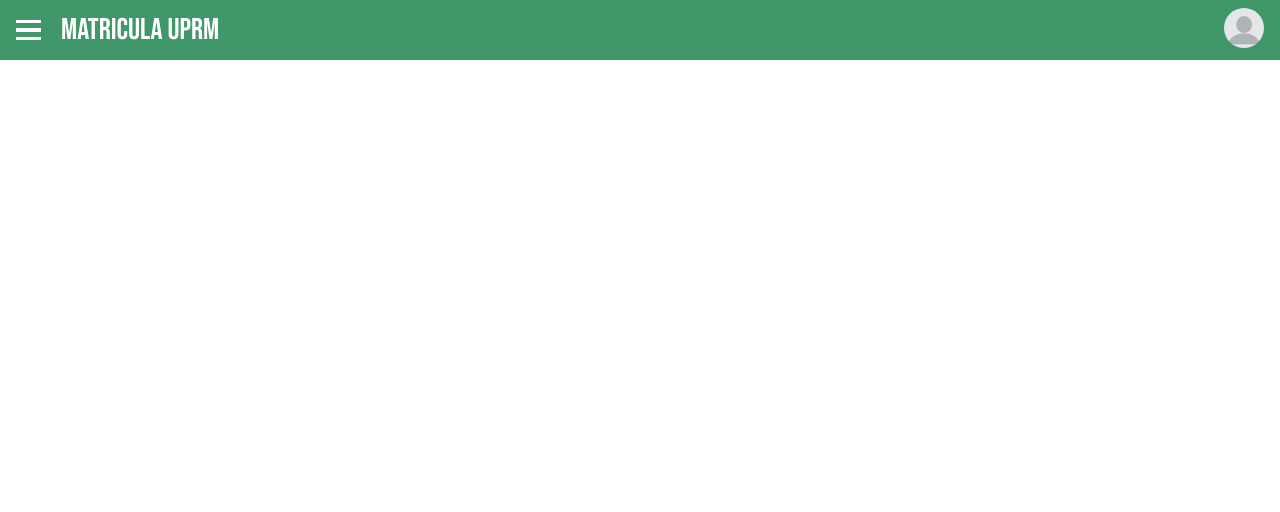
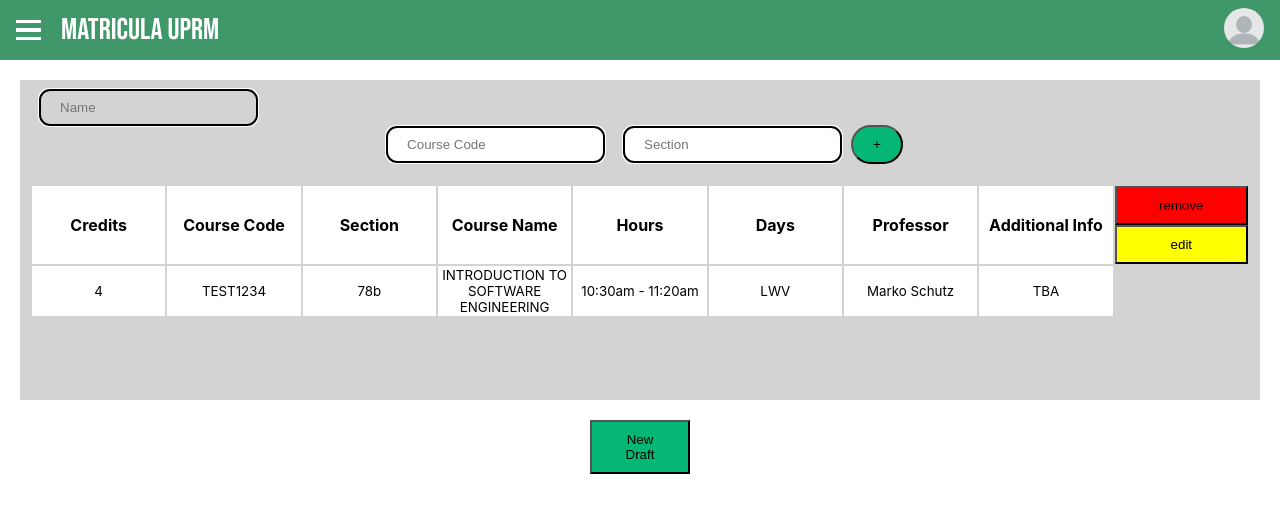
Before and after one commit to uprm-inso4101-2023-2024-s2/semester-project-studentenrollmentsystem, a React (Create React App) app: page /scheduledraft in a window 1280 px wide. Shown: the top 512 px of the page. Built offline with nearby package versions, Linux system fonts and the light colour scheme.

Commit message:
cosmetics of the scheduledrafts page

```diff
--- a/src/App.js
+++ b/src/App.js
@@ -9,6 +9,7 @@
 import OfferedCourses from './pages/OfferedCourses';
 import SignUp from './pages/SignUp';
 import LoginPage from './pages/Login';
+import ScheduleDrafts from './pages/ScheduleDrafts';
 
 export default function App() {
   return (
@@ -22,6 +23,7 @@
         <Route path="/login" element={<LoginPage />} />
         <Route path="/filter-test" element={<FilterTest />} />
         <Route path="/offered-courses" element={<OfferedCourses />} />
+        <Route path="/scheduledraft" element={<ScheduleDrafts />} />
         {/* Add more routes as necessary */}
       </Routes>
     </div>
--- a/src/components/navbar.js
+++ b/src/components/navbar.js
@@ -57,6 +57,9 @@
         <li onClick={closeNavItem}>
           <Link to="/filter-test">Filter-test</Link>
         </li>
+        <li onClick={closeNavItem}>
+          <Link to="/scheduledraft">Schedule Drafts</Link>
+        </li>
       </ul>
       <div className={styles.profile}>
         <Link to="/login">
--- /dev/null
+++ b/src/pages/ScheduleDrafts.js
@@ -0,0 +1,93 @@
+import React, { useState, useEffect, useRef } from "react";
+import styles from "../styles/pages/scheduledrafts.module.scss"
+
+export default function ScheduleDrafts() {
+
+  function validateSchedule(){
+    var courseCode = document.getElementById()
+  }
+
+
+
+
+  return(
+    <body>
+      <div className={styles.scheduleContainer}>
+        <div className={styles.scheduleHeader}>
+          <input className={styles.NameSchedule} type="text" placeholder="Name" id="name"></input>
+
+          <div>
+            <input type="text" placeholder="Course Code" id="addcourse"></input>
+            <input type="text" placeholder="Section" id="addsection"></input>
+
+          <button className={styles.addCourse}>+</button>
+          </div>
+
+
+          <div className={styles.tableContainer}>
+
+
+            {/* <table>
+              <thead>
+                <tr>
+                  <th>Credits</th>
+                  <th>Course Code</th>
+                  <th>Section</th>
+                  <th>Course Name</th>
+                  <th>Hours</th>
+                  <th>Days</th>
+                  <th>Professor</th>
+                  <th>Additional Info</th>
+
+                  <button className={styles.removeCourse}>remove</button>
+                </tr>
+              </thead>
+              <tbody>
+                <td><input type="text" id="credit"></input></td>
+                <td><input type="text" id="code"></input></td>
+                <td><input type="text" id="section"></input></td>
+                <td><input type="text" id="cname"></input></td>
+                <td><input type="text" id="hour"></input></td>
+                <td><input type="text" id="days"></input></td>
+                <td><input type="text" id="professor"></input></td>
+                <td><input type="text" id="addinfo"></input></td>
+              </tbody>
+            </table> */}
+
+            <table>
+              <thead>
+                <tr>
+                  <th>Credits</th>
+                  <th>Course Code</th>
+                  <th>Section</th>
+                  <th>Course Name</th>
+                  <th>Hours</th>
+                  <th>Days</th>
+                  <th>Professor</th>
+                  <th>Additional Info</th>
+
+                  <button className={styles.removeCourse}>remove</button>
+                  <button className={styles.editCourse}>edit</button>
+                </tr>
+              </thead>
+
+              <tbody>
+                <td>4</td>
+                <td>TEST1234</td>
+                <td>78b</td>
+                <td>INTRODUCTION TO SOFTWARE ENGINEERING</td>
+                <td>10:30am - 11:20am</td>
+                <td>LWV</td>
+                <td>Marko Schutz</td>
+                <td>TBA</td>
+              </tbody>
+
+            </table>
+          </div>
+          </div>
+        </div>
+        <button className={styles.addSchedule}>New Draft</button>
+      </body>
+  );
+
+}
--- a/src/styles/components/navbar.module.scss
+++ b/src/styles/components/navbar.module.scss
@@ -16,7 +16,7 @@
             text-decoration: none;
             font-size: 30px;
             margin-left: 20px;
-        }
+            }
     }
 
     a {
--- /dev/null
+++ b/src/styles/pages/scheduledrafts.module.scss
@@ -0,0 +1,126 @@
+@import url('https://fonts.googleapis.com/css2?family=Bebas+Neue&display=swap');
+
+
+.scheduleContainer{
+  display: flex;
+  justify-content: space-between;
+  align-items: center;
+  padding: 20px;
+  background-color: rgb(255, 255, 255);
+}
+
+.NameSchedule{
+  margin-right: auto;
+  background-color: lightgray;
+}
+
+.scheduleHeader{
+  height: 300px;
+  padding: 10px;
+  background-color: lightgray;
+  display: flex;
+  flex-direction: column;
+  align-items: center;
+}
+
+form input{
+  padding: 10px;
+  border-radius: 8px;
+  border: 1px sold gray;
+
+}
+
+form button{
+  width: 100%;
+  padding: 10px 20px;
+  background-color: #05B774;
+  color: white;
+  border-radius: 5px;
+  &:hover{
+    background-color: #04865a;
+    cursor: pointer;
+  }
+}
+
+td input{
+  width: 10px;
+  position: relative;
+}
+
+
+.removeSchedule{
+  margin-left: auto;
+}
+
+.addSchedule{
+  padding: 10px 20px;
+  width: 100px;
+  background-color: #05B774;
+  &:hover{
+    background-color: #04865a;
+    cursor: pointer;
+  }
+}
+
+
+.addCourse{
+  margin-left: auto;
+  padding: 10px 20px;
+  background-color: #05B774;
+  border-radius: 100px;
+  &:hover{
+    background-color: #04865a;
+    cursor: pointer;
+  }
+}
+
+.removeCourse{
+  width: 100%;
+  padding: 10px 20px;
+  background-color: red;
+  &:hover{
+    background-color: rgb(180, 19, 19);
+    cursor:pointer;
+  }
+}
+
+
+.editCourse{
+  width: 100%;
+  padding: 10px 20px;
+  background-color: yellow;
+  &:hover{
+    background-color: rgb(161, 161, 27);
+    cursor:pointer;
+  }
+}
+
+input{
+  padding: 10px 20px;
+  margin: 0 10px;
+  outline: auto;
+  border: 1px;
+  border-radius: 10px;
+}
+
+.tableContainer{
+  height: 100px;
+  overflow: visible;
+}
+
+thead th{
+  position: relative;
+  background-color: white;
+}
+
+tbody td{
+  background-color: white;
+  font-size: smaller;
+}
+
+table{
+  width: 100%;
+  table-layout: fixed;
+  margin-top: 20px;
+  text-align: center;
+}
```
